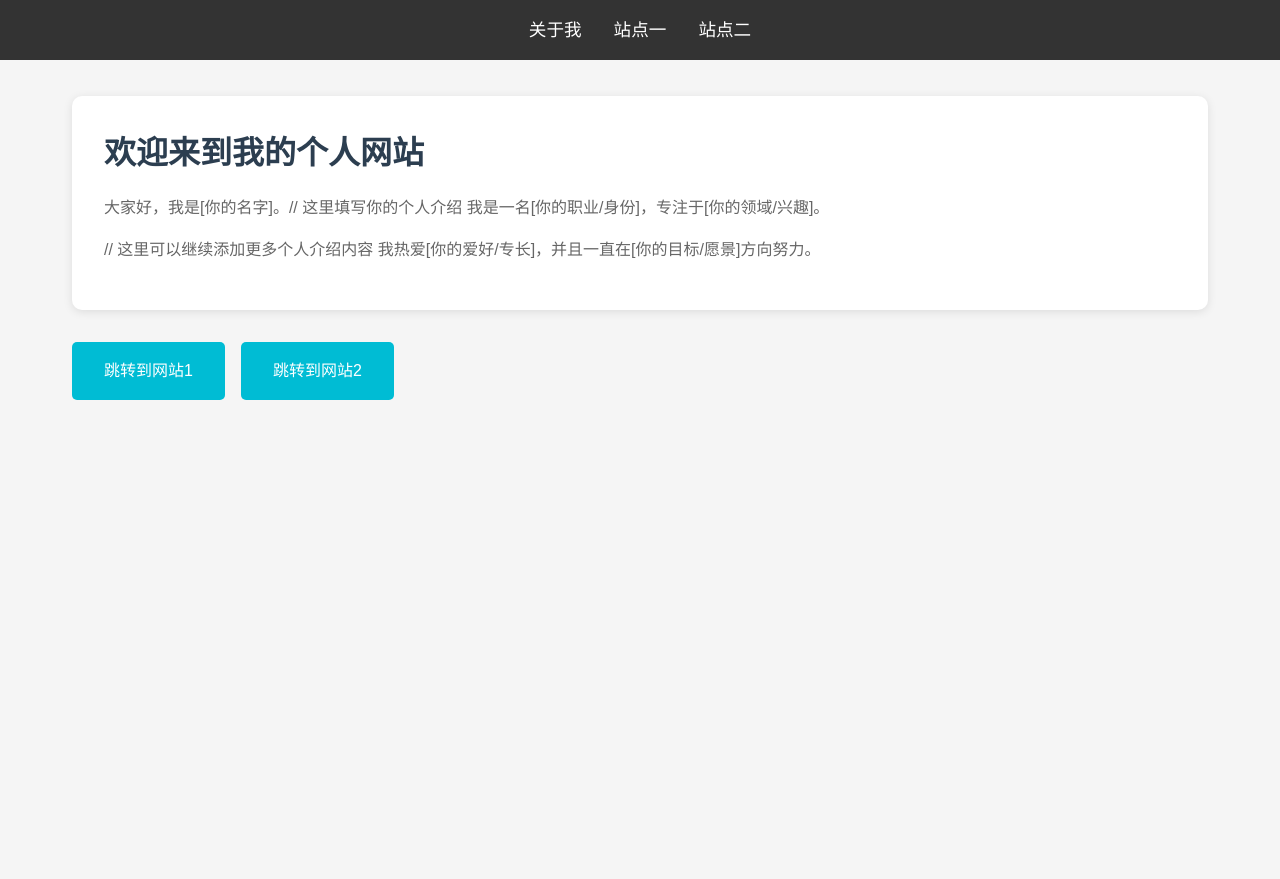
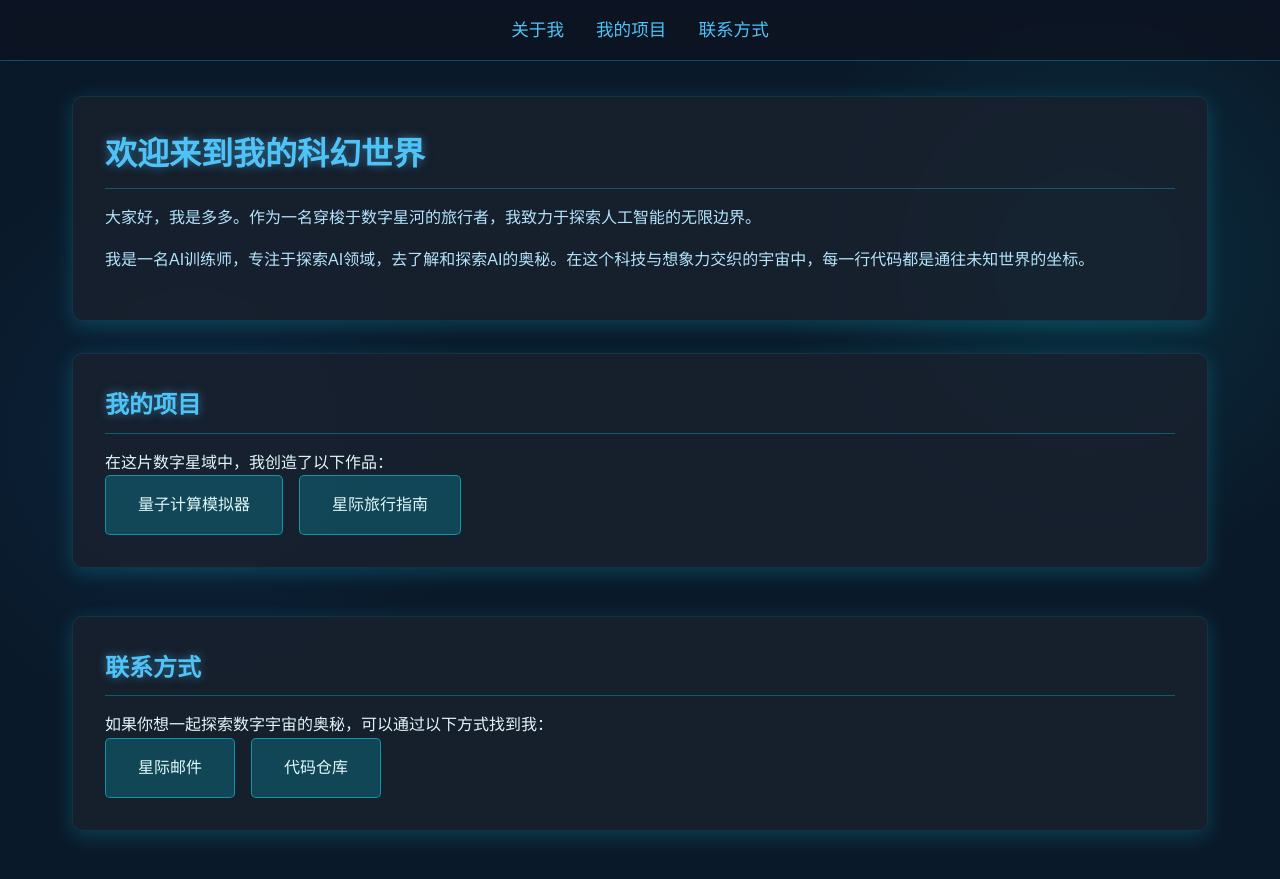
Before and after one commit to duoduo-hard/duoduo-hard.github.io, a plain HTML site: page index.html in a window 1280 px wide. Before the commit the page ends 800 px from the top, so only its background shows below. Drawn offline with Linux system fonts and the light colour scheme.

Commit message:
Update index.html

```diff
--- a/index.html
+++ b/index.html
@@ -3,7 +3,7 @@
 <head>
     <meta charset="UTF-8">
     <meta name="viewport" content="width=device-width, initial-scale=1.0">
-    <title>我的个人网站</title>
+    <title>我的科幻世界</title>
     <style>
         /* 重置默认样式 */
         * {
@@ -15,18 +15,23 @@
         body {
             font-family: 'Microsoft YaHei', sans-serif;
             line-height: 1.6;
-            background-color: #f5f5f5;
-            color: #333;
+            background-color: #0a1929;
+            color: #e0f7fa;
+            background-image:
+                radial-gradient(circle at 15% 50%, rgba(25, 118, 210, 0.1), transparent 25%),
+                radial-gradient(circle at 85% 30%, rgba(0, 229, 255, 0.1), transparent 25%);
         }
 
         /* 导航栏样式 */
         .navbar {
-            background-color: #333;
+            background-color: rgba(13, 19, 33, 0.8);
+            backdrop-filter: blur(10px);
             padding: 1rem;
             position: fixed;
             width: 100%;
             top: 0;
             z-index: 1000;
+            border-bottom: 1px solid rgba(0, 229, 255, 0.3);
         }
 
         .nav-links {
@@ -40,14 +45,32 @@
         }
 
         .nav-links a {
-            color: white;
+            color: #4fc3f7;
             text-decoration: none;
             font-size: 1.1rem;
-            transition: color 0.3s ease;
+            transition: all 0.3s ease;
+            position: relative;
+            padding: 0.5rem 0;
         }
 
         .nav-links a:hover {
-            color: #00bcd4;
+            color: #00e5ff;
+            text-shadow: 0 0 10px rgba(0, 229, 255, 0.7);
+        }
+
+        .nav-links a::after {
+            content: '';
+            position: absolute;
+            width: 0;
+            height: 2px;
+            bottom: 0;
+            left: 0;
+            background-color: #00e5ff;
+            transition: width 0.3s ease;
+        }
+
+        .nav-links a:hover::after {
+            width: 100%;
         }
 
         /* 主要内容区域 */
@@ -59,20 +82,25 @@
 
         /* 个人介绍卡片 */
         .profile-card {
-            background-color: white;
+            background-color: rgba(25, 33, 46, 0.8);
             border-radius: 10px;
             padding: 2rem;
-            box-shadow: 0 2px 10px rgba(0,0,0,0.1);
+            box-shadow: 0 5px 20px rgba(0, 229, 255, 0.2);
             margin-bottom: 2rem;
+            border: 1px solid rgba(0, 229, 255, 0.1);
+            backdrop-filter: blur(5px);
         }
 
         .profile-card h1 {
-            color: #2c3e50;
+            color: #4fc3f7;
             margin-bottom: 1rem;
+            text-shadow: 0 0 10px rgba(79, 195, 247, 0.5);
+            border-bottom: 1px solid rgba(0, 229, 255, 0.3);
+            padding-bottom: 0.5rem;
         }
 
         .profile-card p {
-            color: #666;
+            color: #b3e5fc;
             margin-bottom: 1rem;
         }
 
@@ -86,15 +114,58 @@
         .jump-button {
             display: inline-block;
             padding: 1rem 2rem;
-            background-color: #00bcd4;
-            color: white;
+            background-color: rgba(0, 229, 255, 0.2);
+            color: #e0f7fa;
             text-decoration: none;
             border-radius: 5px;
-            transition: background-color 0.3s ease;
+            transition: all 0.3s ease;
+            border: 1px solid rgba(0, 229, 255, 0.5);
+            position: relative;
+            overflow: hidden;
+        }
+
+        .jump-button::before {
+            content: '';
+            position: absolute;
+            top: 0;
+            left: -100%;
+            width: 100%;
+            height: 100%;
+            background: linear-gradient(
+                90deg,
+                transparent,
+                rgba(0, 229, 255, 0.2),
+                transparent
+            );
+            transition: 0.5s;
+        }
+
+        .jump-button:hover::before {
+            left: 100%;
         }
 
         .jump-button:hover {
-            background-color: #008ba3;
+            background-color: rgba(0, 229, 255, 0.3);
+            box-shadow: 0 0 15px rgba(0, 229, 255, 0.5);
+            transform: translateY(-3px);
+        }
+
+        /* 新增科幻元素 */
+        .section {
+            margin-bottom: 3rem;
+            padding: 2rem;
+            background-color: rgba(25, 33, 46, 0.8);
+            border-radius: 10px;
+            box-shadow: 0 5px 20px rgba(0, 229, 255, 0.2);
+            border: 1px solid rgba(0, 229, 255, 0.1);
+        }
+
+        .section h2 {
+            color: #4fc3f7;
+            margin-bottom: 1rem;
+            text-shadow: 0 0 10px rgba(79, 195, 247, 0.5);
+            border-bottom: 1px solid rgba(0, 229, 255, 0.3);
+            padding-bottom: 0.5rem;
         }
 
         /* 响应式设计 */
@@ -119,8 +190,8 @@
     <nav class="navbar">
         <ul class="nav-links">
             <li><a href="#about">关于我</a></li>
-            <li><a href="#site1">站点一</a></li>
-            <li><a href="#site2">站点二</a></li>
+            <li><a href="#projects">我的项目</a></li>
+            <li><a href="#contact">联系方式</a></li>
         </ul>
     </nav>
 
@@ -128,25 +199,41 @@
     <div class="container">
         <!-- 个人介绍卡片 -->
         <div class="profile-card" id="about">
-            <h1>欢迎来到我的个人网站</h1>
+            <h1>欢迎来到我的科幻世界</h1>
             <p>
-                大家好，我是[你的名字]。// 这里填写你的个人介绍
-                我是一名[你的职业/身份]，专注于[你的领域/兴趣]。
+                大家好，我是多多。作为一名穿梭于数字星河的旅行者，我致力于探索人工智能的无限边界。
             </p>
             <p>
-                // 这里可以继续添加更多个人介绍内容
-                我热爱[你的爱好/专长]，并且一直在[你的目标/愿景]方向努力。
+                我是一名AI训练师，专注于探索AI领域，去了解和探索AI的奥秘。在这个科技与想象力交织的宇宙中，每一行代码都是通往未知世界的坐标。
             </p>
         </div>
 
-        <!-- 跳转按钮区域 -->
-        <div class="button-container">
-            <a href="https://网站1地址" class="jump-button" id="site1" target="_blank">
-                跳转到网站1
-            </a>
-            <a href="https://网站2地址" class="jump-button" id="site2" target="_blank">
-                跳转到网站2
-            </a>
+        <!-- 项目区域 -->
+        <div class="section" id="projects">
+            <h2>我的项目</h2>
+            <p>在这片数字星域中，我创造了以下作品：</p>
+            <div class="button-container">
+                <a href="https://网站1地址" class="jump-button" target="_blank">
+                    量子计算模拟器
+                </a>
+                <a href="https://网站2地址" class="jump-button" target="_blank">
+                    星际旅行指南
+                </a>
+            </div>
+        </div>
+
+        <!-- 联系方式 -->
+        <div class="section" id="contact">
+            <h2>联系方式</h2>
+            <p>如果你想一起探索数字宇宙的奥秘，可以通过以下方式找到我：</p>
+            <div class="button-container">
+                <a href="mailto:your-email@example.com" class="jump-button">
+                    星际邮件
+                </a>
+                <a href="https://github.com/yourusername" class="jump-button" target="_blank">
+                    代码仓库
+                </a>
+            </div>
         </div>
     </div>
 </body>
```
